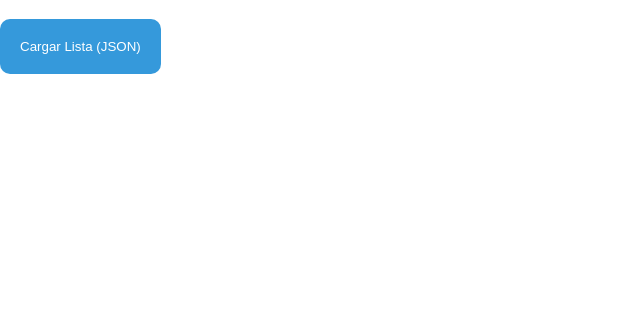
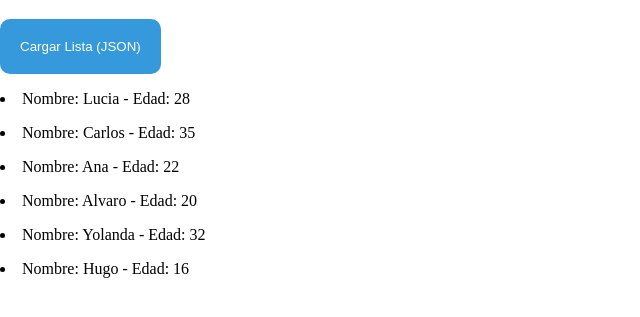
Before and after one commit to SrAllen14/101LMSGIProyectoLMSGI, a plain HTML site: page ud6/02/index.html in a window 1280 px wide. Both pictures are taken after a click on the button "Cargar Lista (JSON)". Shown: the part 61-378 px from the top of the page, without its empty margins (0-640 px from the left). Drawn offline with Linux system fonts and the light colour scheme.

Commit message:
Actividad 2 Tema 6

```diff
--- a/ud6/02/02.json
+++ b/ud6/02/02.json
@@ -1,4 +1,5 @@
-[
+{"Participantes":[
+
     {
         "nombre": "Lucia",
         "edad": 28
@@ -28,4 +29,4 @@
         "nombre": "Hugo",
         "edad": 16
     }
-]
+]}
--- a/ud6/02/index.html
+++ b/ud6/02/index.html
@@ -25,10 +25,11 @@
     <div>
         <button id="boton">Cargar Lista (JSON)</button>
     </div>
-    <ul id="lista">
+    <div id="contenido">
 
-    </ul>
+    </div>
     <script>
+        document.getElementById("boton").addEventListener("click", cargarLista);
         let contenedor = document.getElementById("contenido");
         document.getElementsById("boton").addEventListener("click", cargarLista);
 
@@ -37,10 +38,15 @@
             if (!response.ok) throw new Error("Error en tiempo de ejecución al cargar")
                 return response.json();
             })
-            .then(jsonData =>{
-                console.log(jsonData);
-                p=document.getElementById('lista');
-                p.innerHTML=`<span>Nombre: </span>${jsonData.nombre} <span>Edad:</span>${jsonData.edad}`
+            .then(datos =>{contenedor;
+                datos.Participantes.forEach(contenido =>{
+                    const nombre = contenido.nombre;
+                    const edad = contenido.edad;
+                    contenedor.innerHTML += `
+                    <p>
+                        <li>Nombre: ${nombre} - Edad: ${edad}</li>
+                    </p>`;
+                })
             })
             .catch(error => console.log(error));
         }
```
Also changed, not shown: index.html (+3 -2 lines), ud6/02/css/estilos.css (added).
